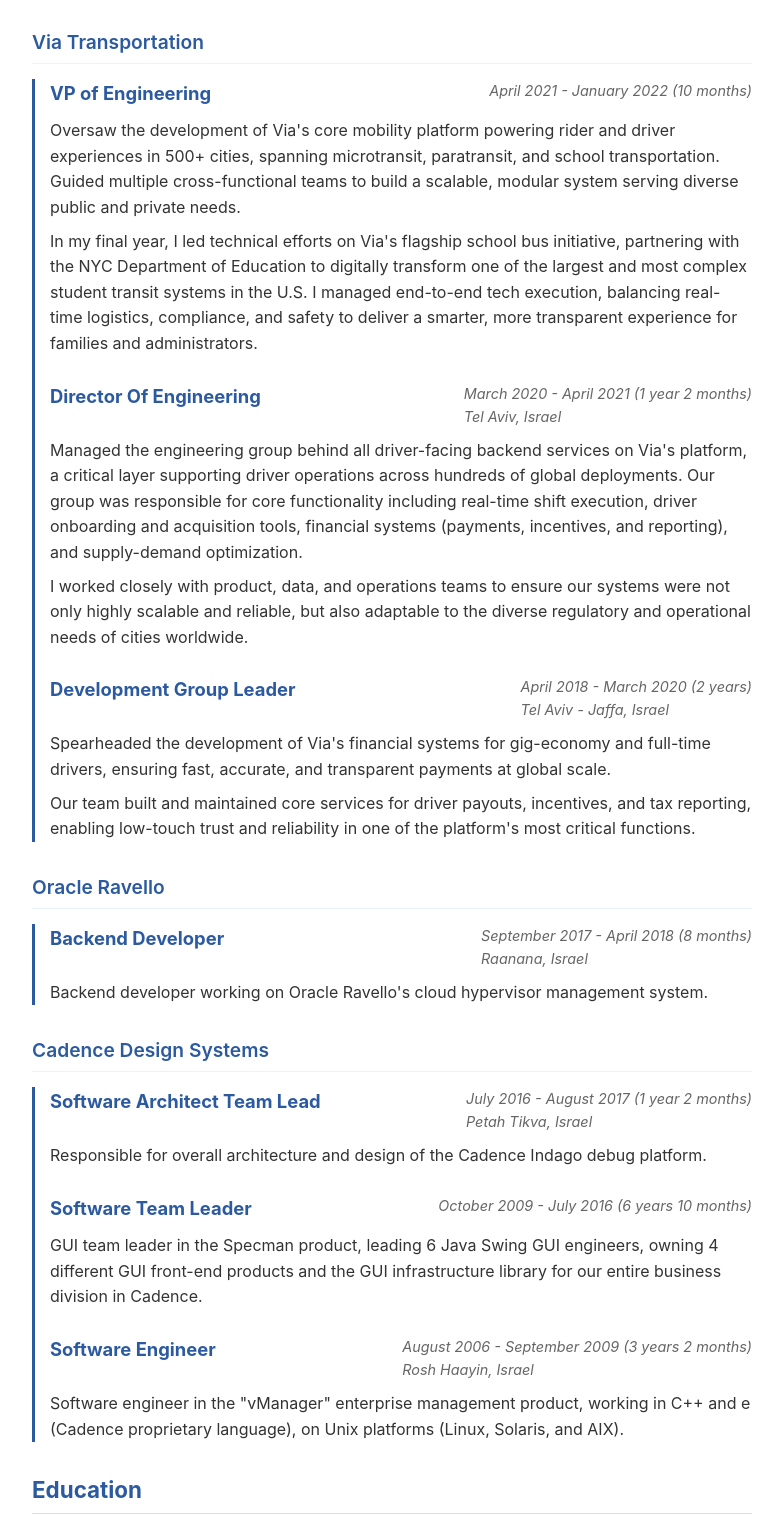
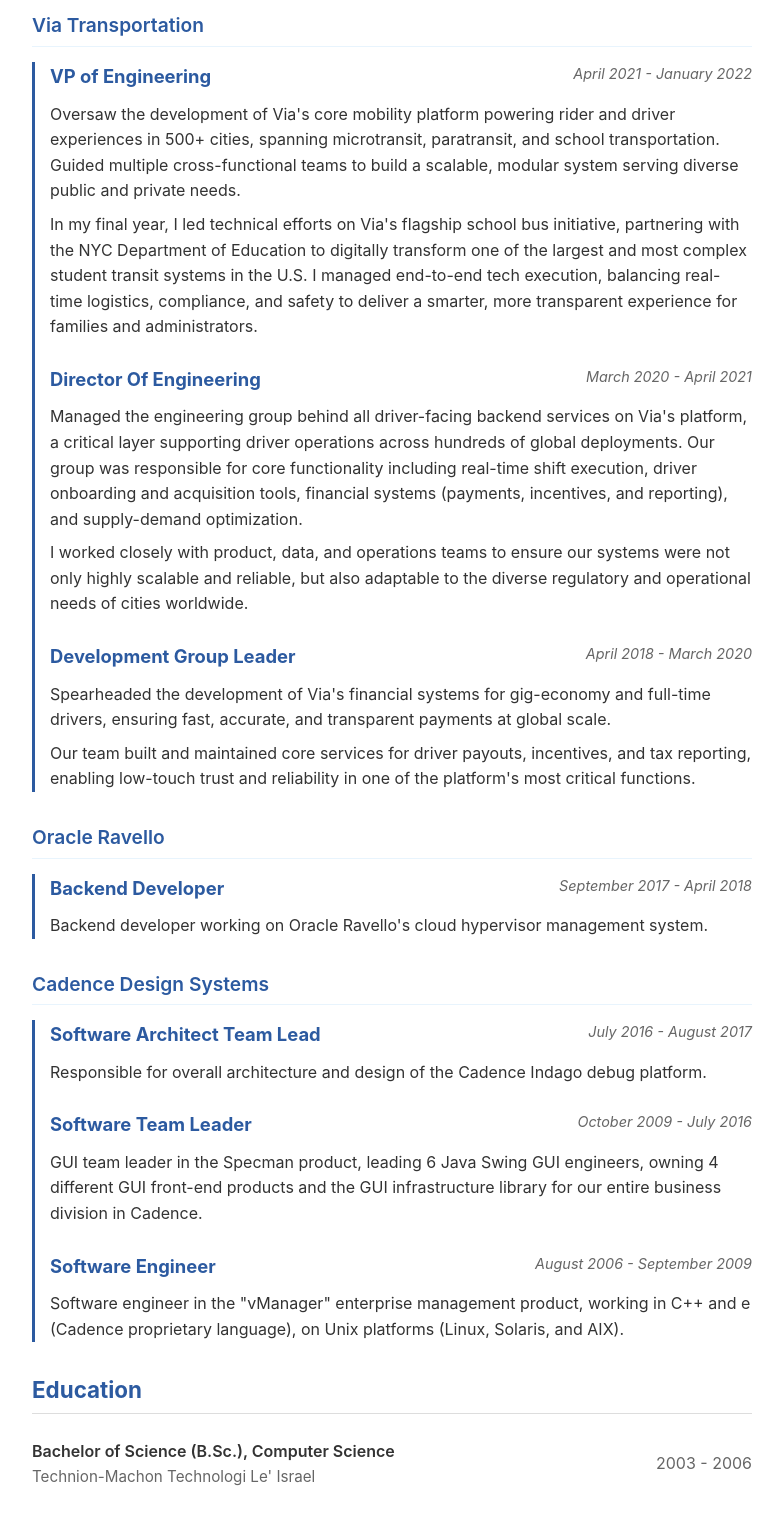
Before and after one commit to ynoncoen/resume, a plain HTML site: page index.html in a window 1280 px wide. Shown: the part 955-2472 px from the top of the page, without its empty margins (248-1032 px from the left). Drawn offline with Linux system fonts and the light colour scheme.

Commit message:
Clean up

```diff
--- a/index.html
+++ b/index.html
@@ -315,7 +315,7 @@
                         <div>
                             <div class="job-title">Co-Founder & CTO</div>
                         </div>
-                        <div class="job-details">January 2022 - Present (3 years 6 months)<br>Tel Aviv-Yafo, Israel</div>
+                        <div class="job-details">January 2022 - Present</div>
                     </div>
                     <div class="job-description">
                         <p>We started Evermile with the goal of making logistics work for smaller businesses. As CTO and co-founder, I pioneered and led the development of our logistics management platform, focusing on meeting merchants' needs in a clear and simple way.</p>
@@ -335,7 +335,7 @@
                         <div>
                             <div class="job-title">VP of Engineering</div>
                         </div>
-                        <div class="job-details">April 2021 - January 2022 (10 months)</div>
+                        <div class="job-details">April 2021 - January 2022</div>
                     </div>
                     <div class="job-description">
                         <p>Oversaw the development of Via's core mobility platform powering rider and driver experiences in 500+ cities, spanning microtransit, paratransit, and school transportation. Guided multiple cross-functional teams to build a scalable, modular system serving diverse public and private needs.</p>
@@ -348,7 +348,7 @@
                         <div>
                             <div class="job-title">Director Of Engineering</div>
                         </div>
-                        <div class="job-details">March 2020 - April 2021 (1 year 2 months)<br>Tel Aviv, Israel</div>
+                        <div class="job-details">March 2020 - April 2021</div>
                     </div>
                     <div class="job-description">
                         <p>Managed the engineering group behind all driver-facing backend services on Via's platform, a critical layer supporting driver operations across hundreds of global deployments. Our group was responsible for core functionality including real-time shift execution, driver onboarding and acquisition tools, financial systems (payments, incentives, and reporting), and supply-demand optimization.</p>
@@ -361,7 +361,7 @@
                         <div>
                             <div class="job-title">Development Group Leader</div>
                         </div>
-                        <div class="job-details">April 2018 - March 2020 (2 years)<br>Tel Aviv - Jaffa, Israel</div>
+                        <div class="job-details">April 2018 - March 2020</div>
                     </div>
                     <div class="job-description">
                         <p>Spearheaded the development of Via's financial systems for gig-economy and full-time drivers, ensuring fast, accurate, and transparent payments at global scale.</p>
@@ -379,7 +379,7 @@
                         <div>
                             <div class="job-title">Backend Developer</div>
                         </div>
-                        <div class="job-details">September 2017 - April 2018 (8 months)<br>Raanana, Israel</div>
+                        <div class="job-details">September 2017 - April 2018</div>
                     </div>
                     <div class="job-description">
                         <p>Backend developer working on Oracle Ravello's cloud hypervisor management system.</p>
@@ -396,7 +396,7 @@
                         <div>
                             <div class="job-title">Software Architect Team Lead</div>
                         </div>
-                        <div class="job-details">July 2016 - August 2017 (1 year 2 months)<br>Petah Tikva, Israel</div>
+                        <div class="job-details">July 2016 - August 2017</div>
                     </div>
                     <div class="job-description">
                         <p>Responsible for overall architecture and design of the Cadence Indago debug platform.</p>
@@ -408,7 +408,7 @@
                         <div>
                             <div class="job-title">Software Team Leader</div>
                         </div>
-                        <div class="job-details">October 2009 - July 2016 (6 years 10 months)</div>
+                        <div class="job-details">October 2009 - July 2016</div>
                     </div>
                     <div class="job-description">
                         <p>GUI team leader in the Specman product, leading 6 Java Swing GUI engineers, owning 4 different GUI front-end products and the GUI infrastructure library for our entire business division in Cadence.</p>
@@ -420,7 +420,7 @@
                         <div>
                             <div class="job-title">Software Engineer</div>
                         </div>
-                        <div class="job-details">August 2006 - September 2009 (3 years 2 months)<br>Rosh Haayin, Israel</div>
+                        <div class="job-details">August 2006 - September 2009</div>
                     </div>
                     <div class="job-description">
                         <p>Software engineer in the "vManager" enterprise management product, working in C++ and e (Cadence proprietary language), on Unix platforms (Linux, Solaris, and AIX).</p>
```
